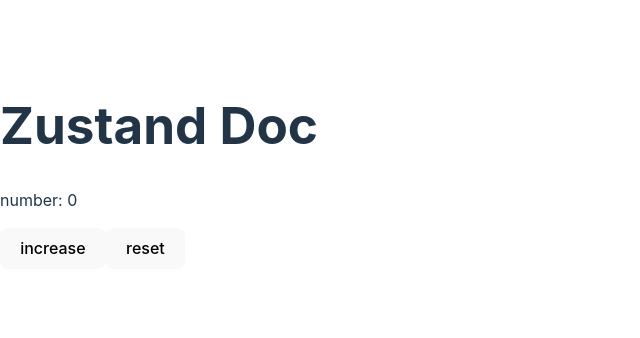
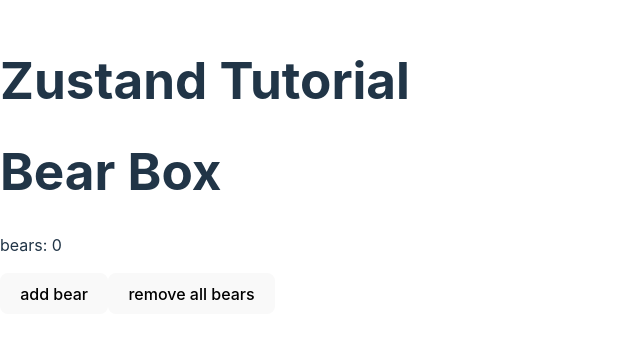
Before and after one commit to OzanOcak/zustand-doc, a React (Vite) app: page / in a window 1280 px wide. Shown: the part 234-572 px from the top of the page, without its empty margins (0-640 px from the left). Built offline with nearby package versions, Linux system fonts and the light colour scheme.

Commit message:
basic usage

```diff
--- a/src/App.tsx
+++ b/src/App.tsx
@@ -1,16 +1,14 @@
-import { useNumberStore } from "./stores/numberStore";
+import { BearBox } from "./component/BearBox";
 
-const App = () => {
-  const number = useNumberStore((state) => state.num);
-  const incNumber = useNumberStore((state) => state.increaseNumber);
-  const resetNumber = useNumberStore((state) => state.defaultNumber);
+function App() {
   return (
-    <div>
-      <h1>Zustand Doc</h1>
-      <p>number: {number}</p>
-      <button onClick={incNumber}>increase</button>
-      <button onClick={resetNumber}>reset</button>
+    <div className="container">
+      <h1>Zustand Tutorial</h1>
+      <div>
+        <BearBox />
+      </div>
     </div>
   );
-};
+}
+
 export default App;
--- /dev/null
+++ b/src/component/BearBox.tsx
@@ -0,0 +1,18 @@
+import { useBearStore } from "../stores/bearStore";
+
+export const BearBox = () => {
+  //   const bears = useBearStore((state) => state.bears);
+  //   const increasePopulation = useBearStore((state) => state.increasePopulation);
+  //   const removeAllBears = useBearStore((state) => state.removeAllBears);
+  const { bears, increasePopulation, removeAllBears } = useBearStore();
+  return (
+    <div className="box">
+      <h1>Bear Box</h1>
+      <p>bears: {bears}</p>
+      <div>
+        <button onClick={increasePopulation}>add bear</button>
+        <button onClick={removeAllBears}>remove all bears</button>
+      </div>
+    </div>
+  );
+};
--- /dev/null
+++ b/src/stores/bearStore.tsx
@@ -0,0 +1,16 @@
+import { create } from "zustand";
+
+type TBearStoreState = {
+  bears: number;
+  increasePopulation: () => void;
+  removeAllBears: () => void;
+};
+
+export const useBearStore = create<TBearStoreState>()((set) => ({
+  bears: 0,
+  increasePopulation: () =>
+    set((state) => ({
+      bears: state.bears + 1,
+    })),
+  removeAllBears: () => set({ bears: 0 }),
+}));
--- a/src/stores/numberStore.tsx
+++ /dev/null
@@ -1,21 +0,0 @@
-import { create } from "zustand";
-
-type TnumberSate = {
-  num: number;
-  increaseNumber: () => void;
-  defaultNumber: () => void;
-  //getOwner: () => Promise<string>;
-};
-
-export const useNumberStore = create<TnumberSate>()((set) => ({
-  // need () in tsx
-  num: 0,
-  increaseNumber: () => set((state) => ({ num: state.num + 1 })),
-  defaultNumber: () => set(() => ({ num: 0 })),
-  // getOwner: async () => {
-  //   const response = await fetch("https://api.github.com/users/1");
-  //  const owner = await response.json();
-  //   console.log(owner.name);
-  //   return owner.name;
-  // },
-}));
```
